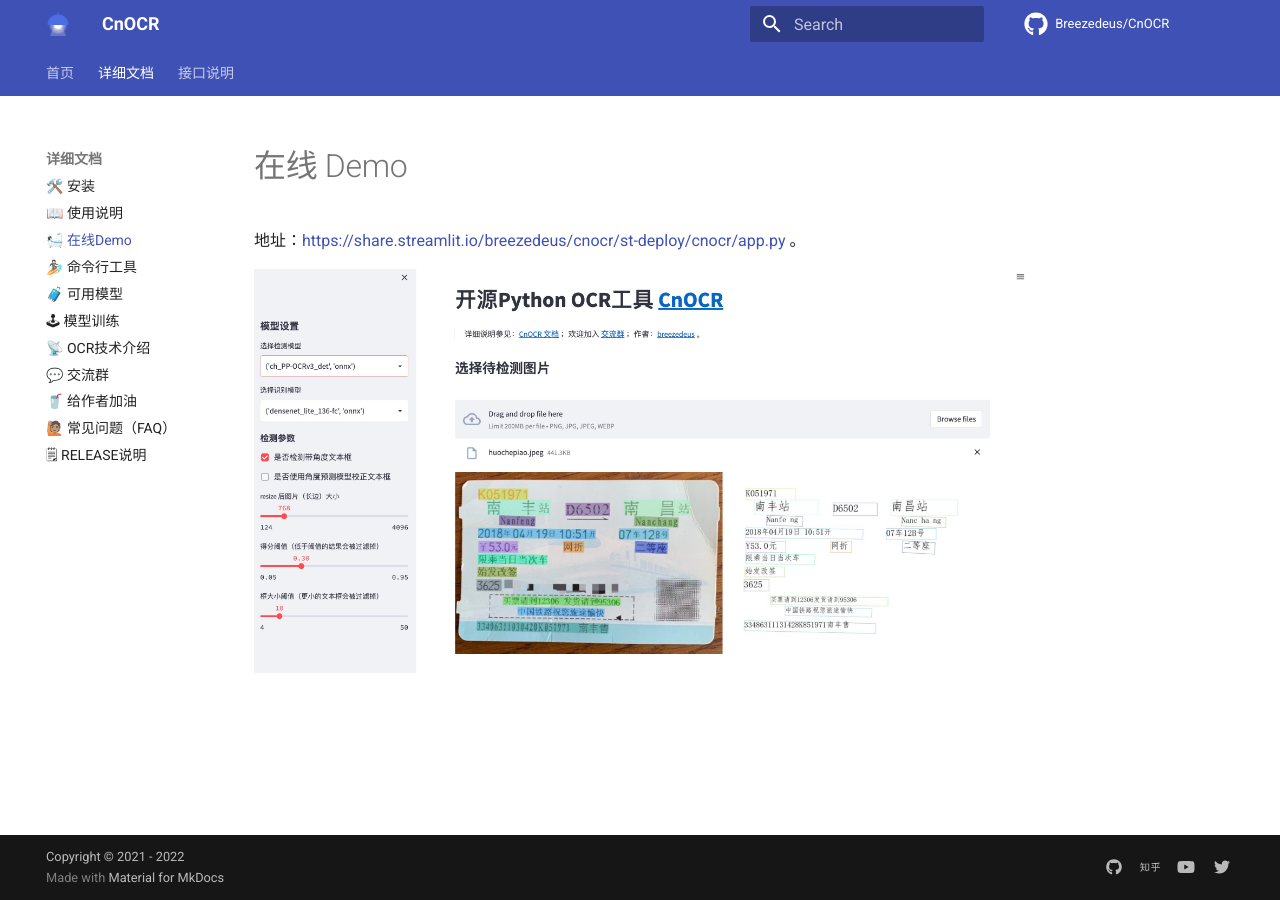
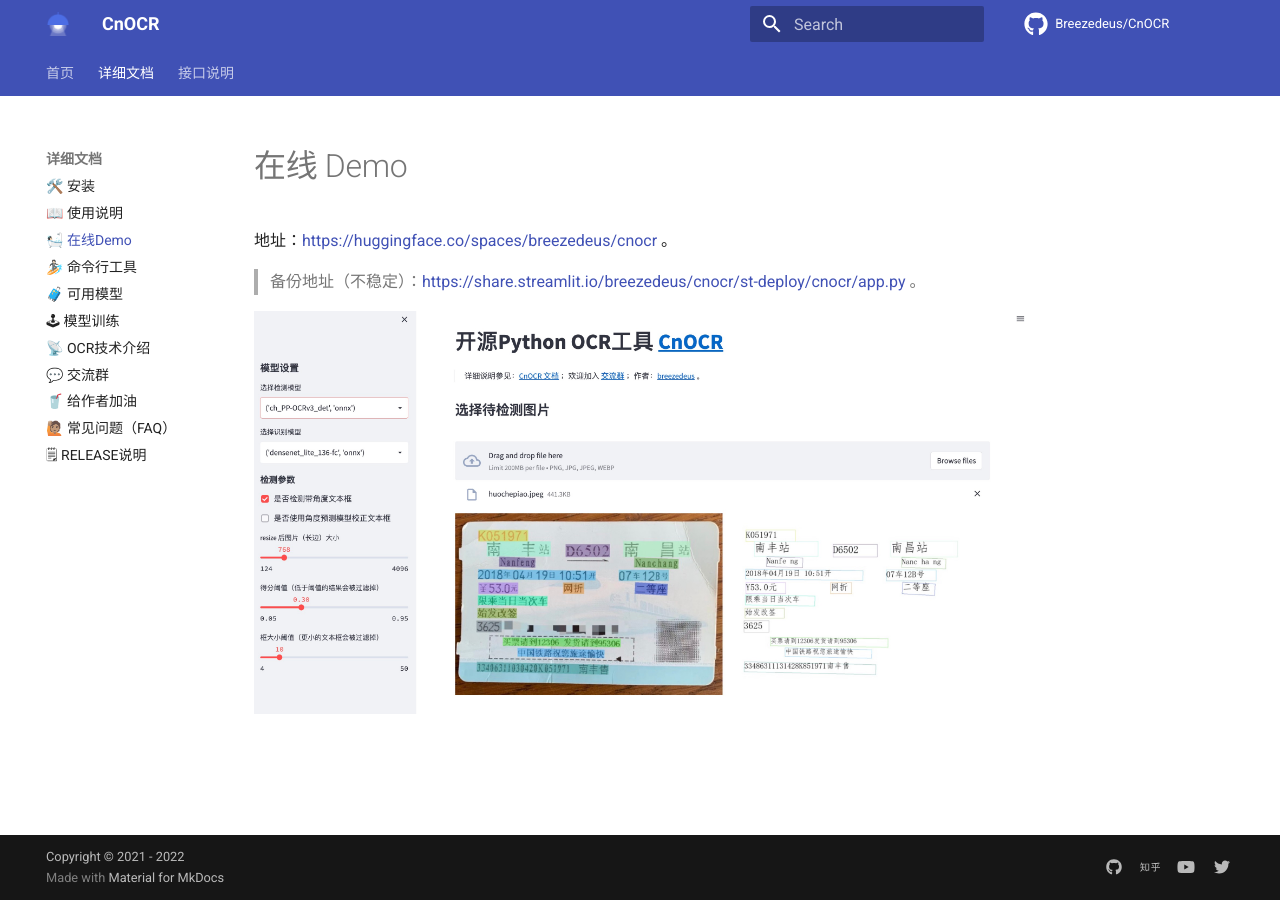
Before and after one commit to diaomin/crnn-mxnet-chinese-text-recognition, an MkDocs documentation site: the page built from docs/demo.md, in a window 1280 px wide. Built offline with MkDocs 1.6.1 and Material for MkDocs 9.7.7, drawn with Linux system fonts in a browser that asks for light colours; comment, search, counter and statistics services are not loaded.

Commit message:
update the demo url

```diff
--- a/docs/demo.md
+++ b/docs/demo.md
@@ -1,5 +1,9 @@
 # 在线 Demo
 
-地址：[https://share.streamlit.io/breezedeus/cnocr/st-deploy/cnocr/app.py](https://share.streamlit.io/breezedeus/cnocr/st-deploy/cnocr/app.py) 。
+地址：[https://huggingface.co/spaces/breezedeus/cnocr](https://huggingface.co/spaces/breezedeus/cnocr) 。
+
+>  备份地址（不稳定）：[https://share.streamlit.io/breezedeus/cnocr/st-deploy/cnocr/app.py](https://share.streamlit.io/breezedeus/cnocr/st-deploy/cnocr/app.py) 。
+
+
 
 ![Demo](figs/demo.jpg)
```
